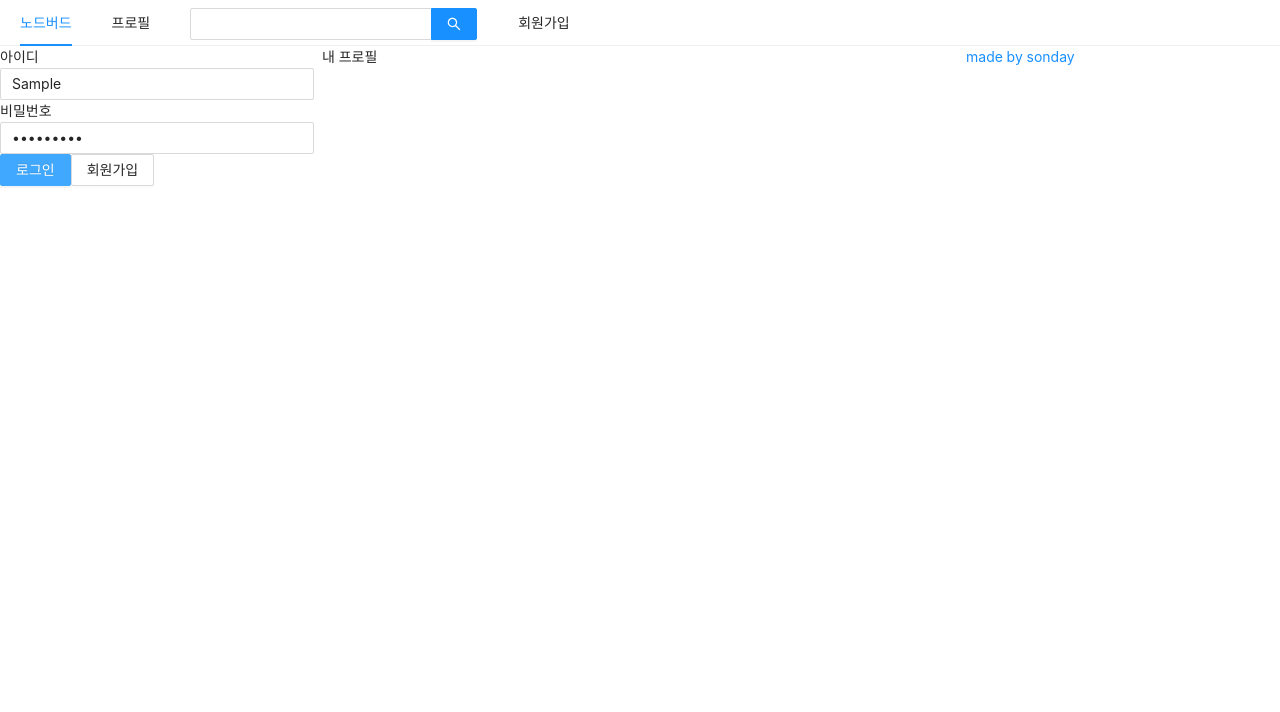
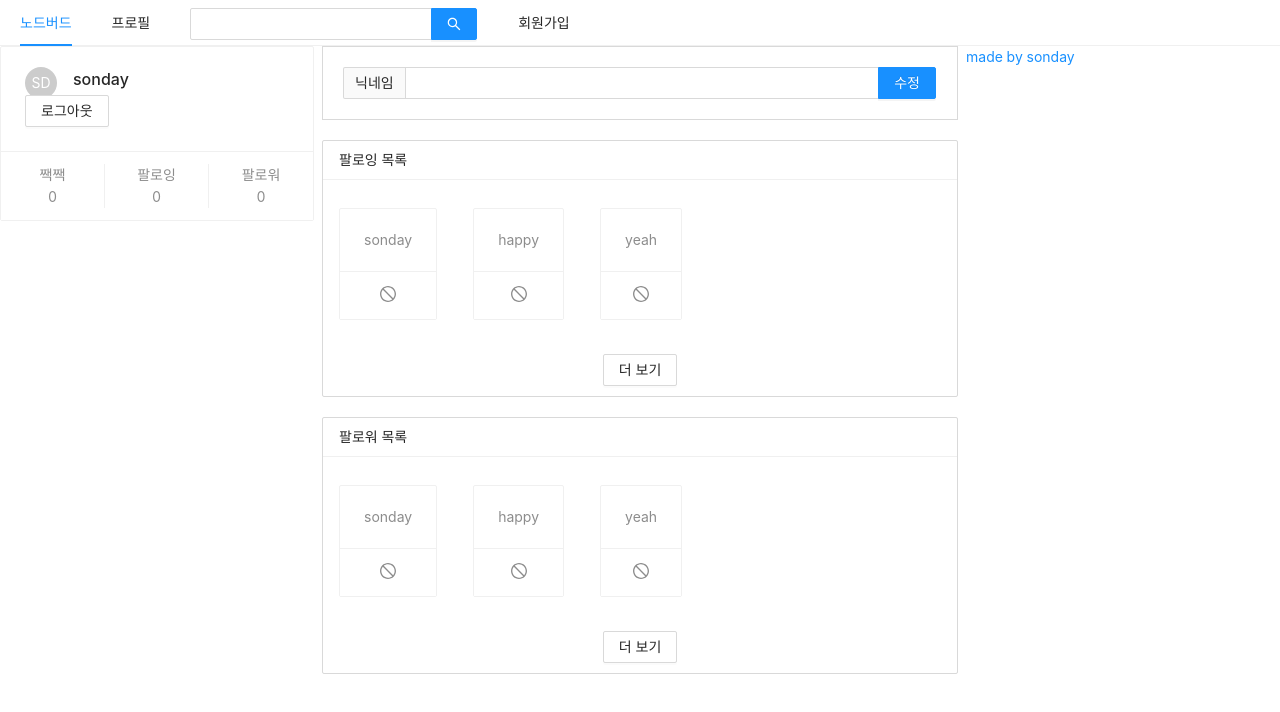
Before and after one commit to happy-sonday/react-node-sns, a Next.js app: page /profile in a window 1280 px wide. Both pictures are taken after typing "Sample", "Sample123" into the empty fields and a click on the button "로그인". Shown: the top 712 px of the page. Built offline with nearby package versions, Linux system fonts and the light colour scheme.

Commit message:
profile pages

```diff
--- a/components/AppLayout.js
+++ b/components/AppLayout.js
@@ -4,6 +4,7 @@ import Link from "next/link";
 import { Menu, Input, Row, Col } from "antd";
 import UserProfile from "./UserProfile";
 import LoginForm from "./LoginForm";
+
 const AppLayout = ({ children }) => {
   const [loginFl, setLoginFl] = useState(false);
   return (
@@ -31,7 +32,11 @@ const AppLayout = ({ children }) => {
       {/* NOTE:col끼리 guutter/2 좌우 padding */}
       <Row gutter={8}>
         <Col xs={24} md={6}>
-          {loginFl ? <UserProfile /> : <LoginForm />}
+          {loginFl ? (
+            <UserProfile setLoginFl={setLoginFl} />
+          ) : (
+            <LoginForm setLoginFl={setLoginFl} />
+          )}
         </Col>
         <Col xs={24} md={12}>
           {children}
--- /dev/null
+++ b/components/FollowList.js
@@ -0,0 +1,34 @@
+import { Button, Card, List } from "antd";
+import { StopOutlined } from "@ant-design/icons";
+import React from "react";
+import PropTypes from "prop-types";
+
+const FollowerList = ({ header, data }) => (
+  <List
+    style={{ marginBottom: "20px" }}
+    grid={{ gutter: 4, xs: 2, md: 3 }}
+    size="small"
+    header={<div>{header}</div>}
+    loadMore={
+      <div style={{ textAlign: "center", margin: "10px 0" }}>
+        <Button>더 보기</Button>
+      </div>
+    }
+    bordered
+    dataSource={data}
+    renderItem={(item) => (
+      <List.Item style={{ marginTop: "20px" }}>
+        <Card actions={[<StopOutlined key="stop" />]}>
+          <Card.Meta description={item.nickname} />
+        </Card>
+      </List.Item>
+    )}
+  />
+);
+
+FollowerList.propType = {
+  header: PropTypes.string.isRequired,
+  data: PropTypes.array.isRequired,
+};
+
+export default FollowerList;
--- a/components/LoginForm.js
+++ b/components/LoginForm.js
@@ -1,8 +1,13 @@
 import React, { useCallback, useState } from "react";
 import { Button, Form, Input } from "antd";
 import Link from "next/link";
+import styled from "styled-components";
 
-const LoginForm = () => {
+const ButtonWrapper = styled.div`
+  margin-top: 10px;
+`;
+
+const LoginForm = ({ setLoginFl }) => {
   const [id, setId] = useState("");
   const [password, setPassword] = useState("");
 
@@ -12,8 +17,15 @@ const LoginForm = () => {
   const onChangePassword = useCallback((e) => {
     setPassword(e.target.value);
   }, []);
+
+  const onSubmitForm = useCallback(() => {
+    //NOTE:ANTED 에서는 이미 preventDefault가 적용되어있다.
+    console.log(id, password);
+    setLoginFl(true);
+  }, [id, password]);
+
   return (
-    <Form>
+    <Form onFinish={onSubmitForm} style={{ padding: "8px" }}>
       <div>
         <label htmlFor="user-id">아이디</label>
         <br />
@@ -30,7 +42,8 @@ const LoginForm = () => {
           required
         />
       </div>
-      <div>
+
+      <ButtonWrapper>
         <Button type="primary" htmlType="submit" loading={false}>
           로그인
         </Button>
@@ -39,7 +52,7 @@ const LoginForm = () => {
             <Button>회원가입</Button>
           </a>
         </Link>
-      </div>
+      </ButtonWrapper>
     </Form>
   );
 };
--- /dev/null
+++ b/components/NicknamEditionForm.js
@@ -0,0 +1,20 @@
+import React, { useMemo } from "react";
+import { Form, Input } from "antd";
+
+const NicknameEditionForm = () => {
+  const style = useMemo(
+    () => ({
+      marginBottom: "20px",
+      border: "1px solid #d9d9d9",
+      padding: "20px",
+    }),
+    []
+  );
+  return (
+    <Form style={style}>
+      <Input.Search addonBefore="닉네임" enterButton="수정" />
+    </Form>
+  );
+};
+
+export default NicknameEditionForm;
--- a/components/UserProfile.js
+++ b/components/UserProfile.js
@@ -1,5 +1,35 @@
-import React from "react";
+import React, { useCallback } from "react";
+import { Button, Card } from "antd";
+import Avatar from "antd/lib/avatar/avatar";
 
-const UserProfile = () => {};
+// eslint-disable-next-line react/prop-types
+const UserProfile = ({ setLoginFl }) => {
+  const onLogOut = useCallback(() => {
+    setLoginFl(false);
+  }, []);
+  return (
+    <>
+      <Card
+        actions={[
+          <div key="twit">
+            짹짹
+            <br /> 0
+          </div>,
+          <div key="followings">
+            팔로잉
+            <br />0
+          </div>,
+          <div key="follower">
+            팔로워
+            <br />0
+          </div>,
+        ]}
+      >
+        <Card.Meta avatar={<Avatar>SD</Avatar>} title="sonday" />
+        <Button onClick={onLogOut}>로그아웃</Button>
+      </Card>
+    </>
+  );
+};
 
 export default UserProfile;
--- a/pages/profile.js
+++ b/pages/profile.js
@@ -1,15 +1,29 @@
 import React from "react";
 import AppLayout from "../components/AppLayout";
 import Head from "next/head";
+import NicknameEditionForm from "../components/NicknamEditionForm";
+import FollowerList from "../components/FollowList";
 
 const Profile = () => {
+  const followerList = [
+    { nickname: "sonday" },
+    { nickname: "happy" },
+    { nickname: "yeah" },
+  ];
+  const follwingList = [
+    { nickname: "sonday" },
+    { nickname: "happy" },
+    { nickname: "yeah" },
+  ];
   return (
     <>
       <Head>
         <title>프로필 | node-sns</title>
       </Head>
       <AppLayout>
-        <div>내 프로필</div>
+        <NicknameEditionForm />
+        <FollowerList header="팔로잉 목록" data={follwingList} />
+        <FollowerList header="팔로워 목록" data={followerList} />
       </AppLayout>
     </>
   );
```
